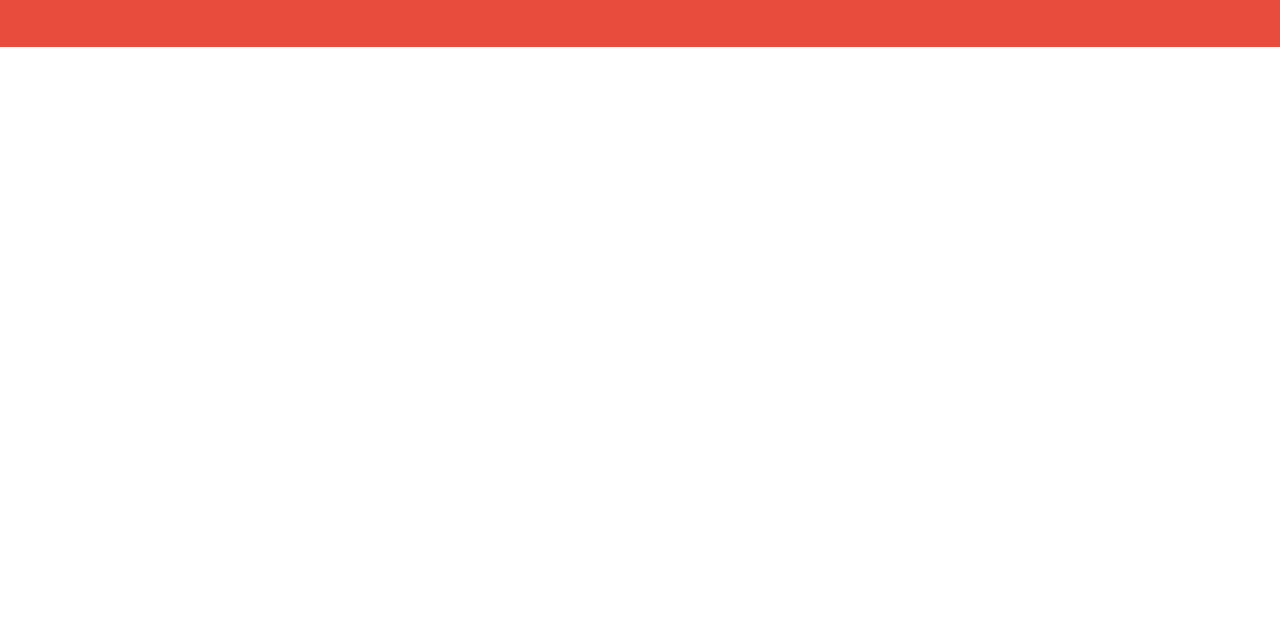
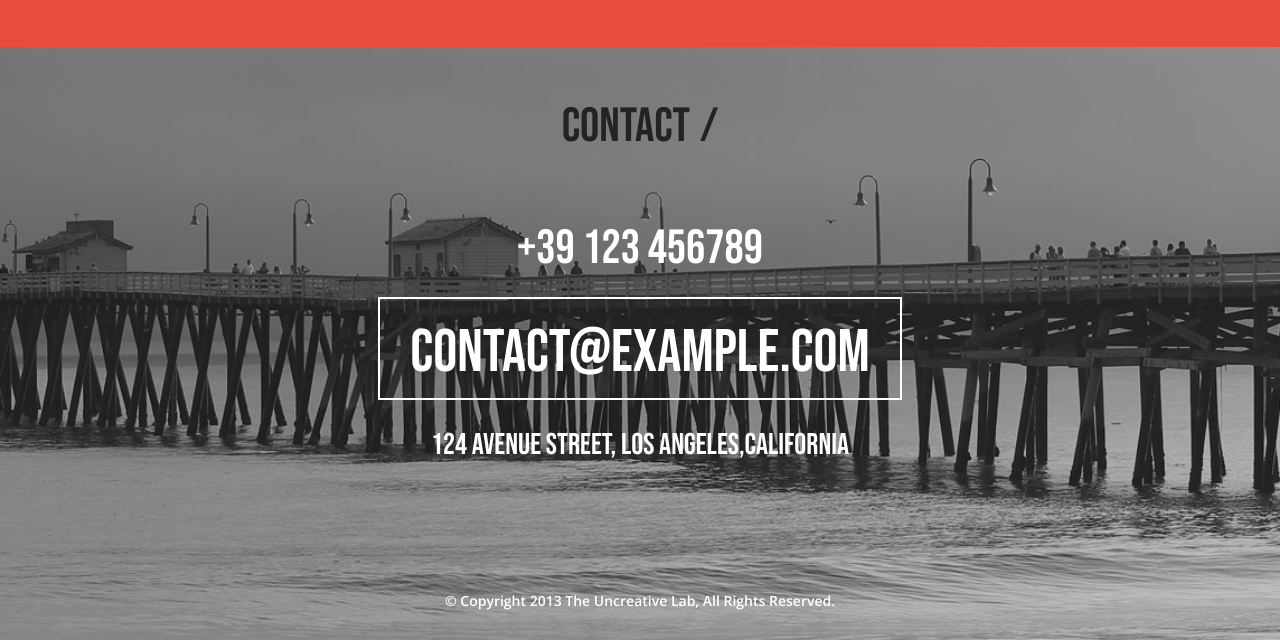
Before and after one commit to alexmirg/alexmirg.github.io, a plain HTML site: page folio/index.html in a window 1280 px wide. Shown: the part 3216-3856 px from the top of the page. Before the commit the page ends 3263 px from the top, so only its background shows below. Drawn offline with nearby package versions, Linux system fonts and the light colour scheme.

Commit message:
0018: Add section 'Footer'

```diff
--- a/folio/index.html
+++ b/folio/index.html
@@ -439,29 +439,50 @@
                     <div class="bio__col bio__col--desc">
                         <h4 class="bio__title">Best Solution is the simplest IDEA!</h4>
                         <p>
-                            Lorem ipsum dolor sit amet, consectetur adipiscing elit. Aenean vel
-                            diam non neque iaculis sollicitudin. Nunc nec massa et risus
-                            iaculis interdum et sed mi. Nam viverra ac neque eu aliquet.
-                            Maecenas posuere, neque non vestibulum sodales, arcu diam
-                            interdum nulla, in molestie magna magna vitae justo. Aenean
-                            semper volutpat sapien eu porta. Etiam vestibulum pharetra
-                            risus vel ultricies. Phasellus tempus, enim sed gravida interdum,
-                            lorem ipsum auctor libero, ut ultrices dolor dolor at nulla.
-                            Integer viverra vitae velit eget tincidunt. Fusce tristique eros ac
-                            est mattis consequat.
+                            Lorem ipsum dolor sit amet, consectetur adipiscing elit. Aenean vel diam non neque iaculis sollicitudin. Nunc nec massa et
+                            risus iaculis interdum et sed mi. Nam viverra ac neque eu aliquet. Maecenas posuere, neque non
+                            vestibulum sodales, arcu diam interdum nulla, in molestie magna magna vitae justo. Aenean semper
+                            volutpat sapien eu porta. Etiam vestibulum pharetra risus vel ultricies. Phasellus tempus, enim
+                            sed gravida interdum, lorem ipsum auctor libero, ut ultrices dolor dolor at nulla. Integer viverra
+                            vitae velit eget tincidunt. Fusce tristique eros ac est mattis consequat.
                         </p>
                         <p>
-                            Lorem ipsum dolor sit amet, consectetur adipiscing elit. Aenean vel
-                            diam non neque iaculis sollicitudin. Nunc nec massa et risus
-                            iaculis interdum et sed mi. Nam viverra ac neque eu aliquet.
-                            Maecenas posuere, neque non vestibulum sodales, arcu diam
-                            interdum nulla, in molestie magna magna vitae justo.
+                            Lorem ipsum dolor sit amet, consectetur adipiscing elit. Aenean vel diam non neque iaculis sollicitudin. Nunc nec massa et
+                            risus iaculis interdum et sed mi. Nam viverra ac neque eu aliquet. Maecenas posuere, neque non
+                            vestibulum sodales, arcu diam interdum nulla, in molestie magna magna vitae justo.
                         </p>
                     </div>
                 </div>
             </div>
         </div>
+
         <!-- Footer -->
+        <footer class="page-footer">
+            <div class="container">
+                <div class="section__overlay"></div>
+
+                <div class="footer__content">
+
+                    <div class="page__header page__header--dark">
+                        <h2 class="page__title">Contact</h2>
+                    </div>
+
+                    <div class="footer__contact">
+                        <a href="tel:+39123456789" class="contact__number">+39 123 456789</a>
+                        <a href="mailto:contact@example.com" class="contact__email">contact@example.com</a>
+                        <p class="contact__address">
+                            124 Avenue Street, Los angeles,California
+                        </p>
+                    </div>
+
+                    <div class="footer__copyright">
+                        <p>
+                            © Copyright 2013 The Uncreative Lab, All Rights Reserved.
+                        </p>
+                    </div>
+                </div>
+            </div>
+        </footer>
     </div>
 
     <!-- Include JavaScript Scripts -->
--- /dev/null
+++ b/folio/scss/components/footer/_footer.scss
@@ -0,0 +1,73 @@
+.page-footer {
+    position: relative;
+    padding: 56px 0 30px;
+    background: $greyColor url('../img/footer_bg.jpg') no-repeat center center;
+    background-size: cover;
+}
+
+.footer__content {
+    position: relative;
+}
+
+.footer__contact {
+    margin-bottom: 110px;
+    display: flex;
+    flex-direction: column;
+    align-items: center;
+    font-family: 'Bebas Neue', sans-serif;
+    font-size: 3.2rem;
+}
+
+.contact__number {
+    font-size: .8em;
+    transition: all .2s;
+}
+
+.contact__number:hover {
+    text-decoration: none;
+    color: $accentColor;
+}
+
+.contact__email {
+    display: block;
+    padding: .4em .5em .25em;
+    margin: 24px 0;
+    border: 2px solid #fff;
+    font-size: 1em;
+    text-decoration: none;
+    transition: all .2s;
+}
+
+.contact__email:hover {
+    text-decoration: none;
+    color: $accentColor;
+    border-color: $accentColor;
+}
+
+.contact__address {
+    font-size: .5em;
+}
+
+.footer__copyright {
+    text-align: center;
+    font-weight: 600;
+    font-size: 1.2rem;
+}
+
+@media screen and (min-width: $sm) {
+    .footer__contact {
+        padding: .4em 1.5em .25em;
+        border-width: 4px;
+        font-size: 4rem;
+    }
+}
+
+@media screen and (min-width: $md) {
+    .footer__contact {
+        border-width: 5px;
+        font-size: 6rem;
+    }
+    .footer__copyright {
+        font-size: 1.4rem;
+    }
+}
--- a/folio/scss/style.scss
+++ b/folio/scss/style.scss
@@ -12,6 +12,7 @@
 @import 'components/news/news';
 @import 'components/sponsor/sponsor';
 @import 'components/bio/bio';
+@import 'components/footer/footer';
 
 @import 'components/overlay/overlay';
 @import 'components/nav/nav';
```
Also changed, not shown: folio/css/style.min.css, folio/img/footer_bg.jpg (added), 1 other file.
